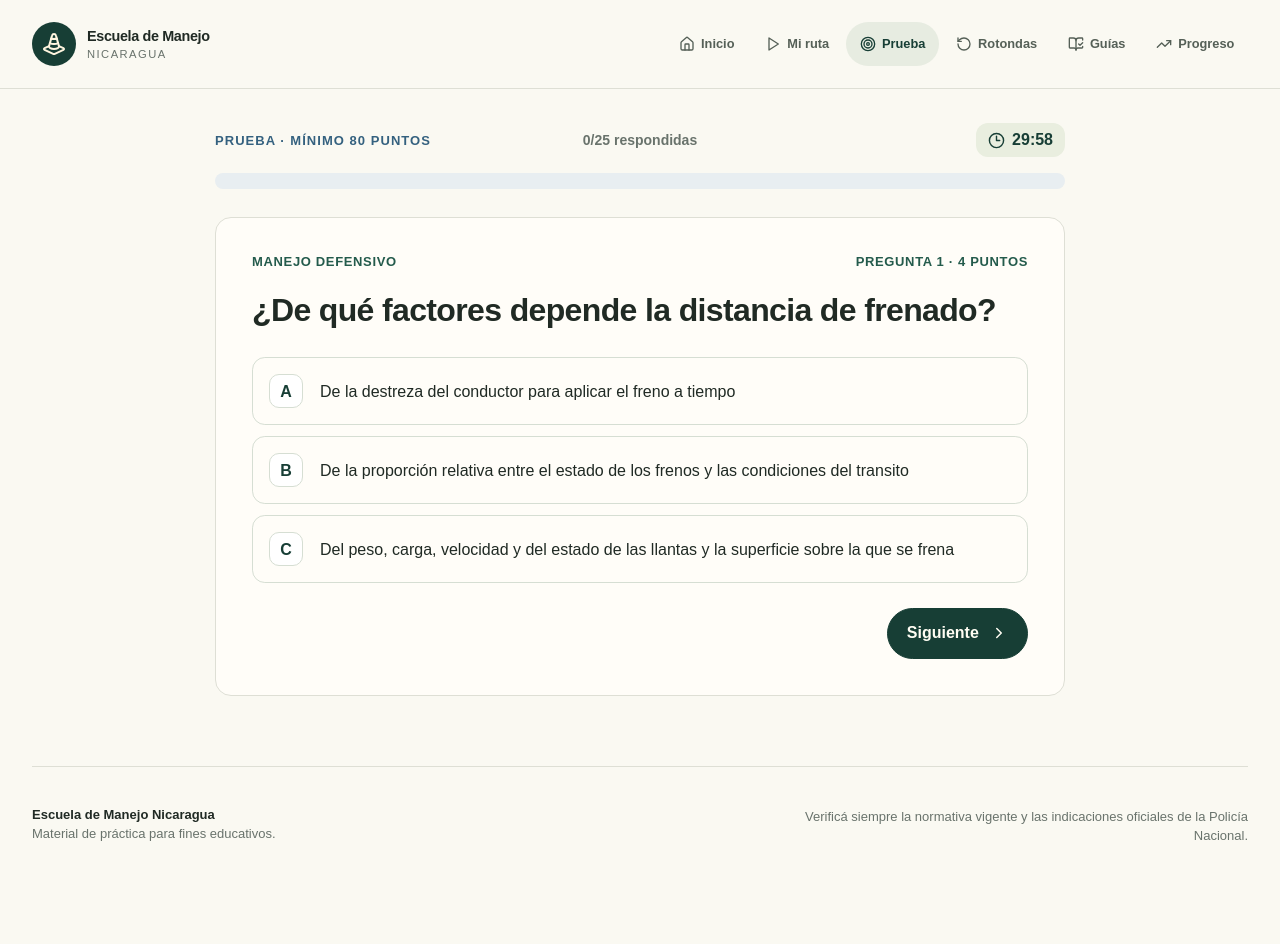
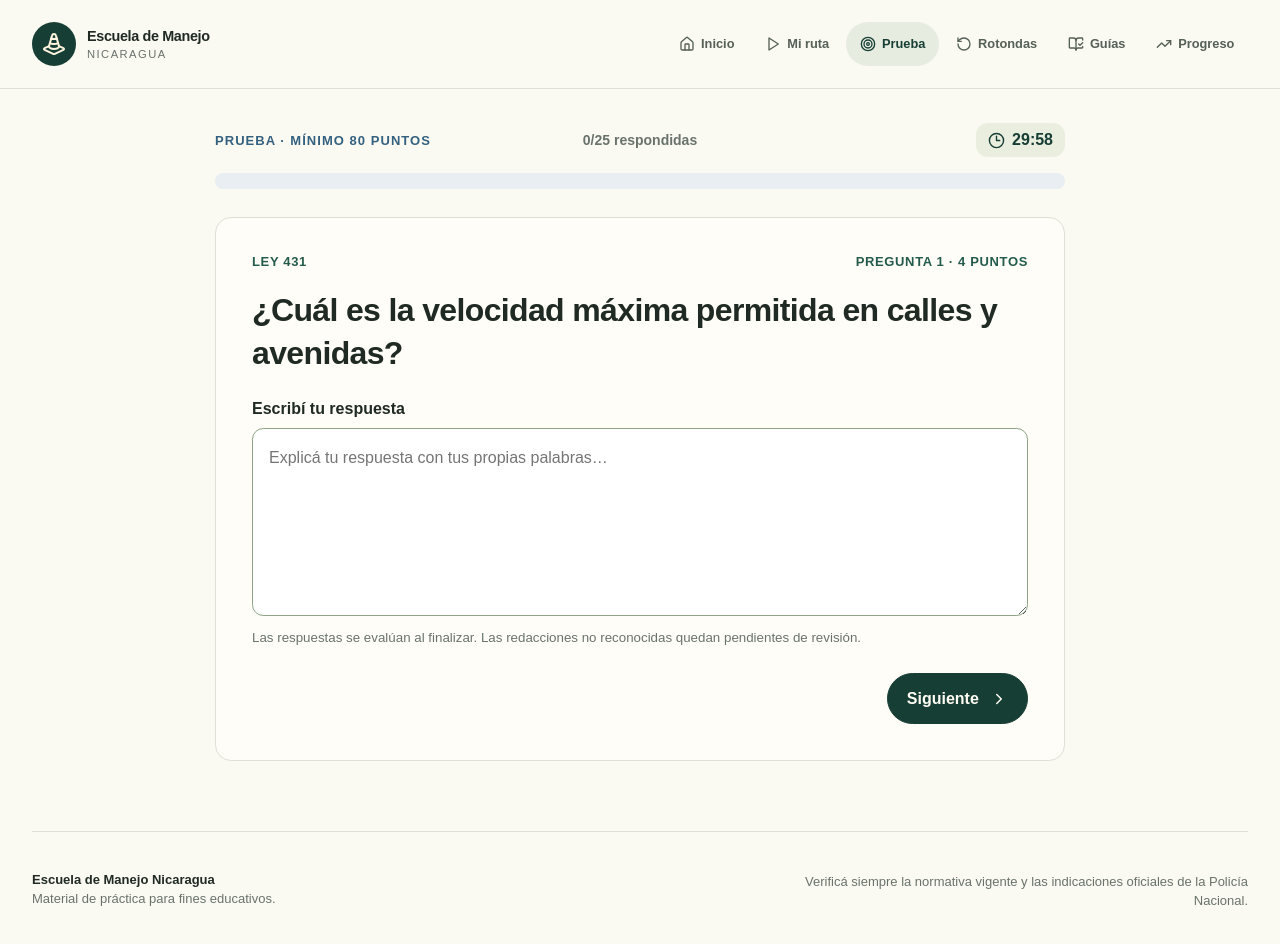
Before and after one commit to luismgnictech-cloud/Escuela-de-Manejo-Nicaragua, a React (Vite) app: page / in a window 1280 px wide. Both pictures are taken after a click on the button "Comenzar prueba". Shown: the top 944 px of the page. Before the commit the page ends 886 px from the top, so only its background shows below. Built offline with nearby package versions, Linux system fonts and the light colour scheme.

Commit message:
Use written development answers with per-question criteria and provisional grading

```diff
--- a/src/App.jsx
+++ b/src/App.jsx
@@ -26,7 +26,8 @@ import {
 import questions from './data/questions.json';
 import LearningPath from './LearningPath';
 import HomePage from './HomePage';
-import { createExam, normalizeAnswer } from './examDeck';
+import { createExam } from './examDeck';
+import { criteria, evaluateDevelopment } from './developmentCriteria';
 import VisualGuides from './VisualGuides';
 import Roundabouts from './Roundabouts';
 import RoundaboutExample from './RoundaboutExample';
@@ -418,14 +419,13 @@ function ExamSession({ session, minutes, onExit, recordExam }) {
   }, [remaining]);
 
   const submit = () => {
-    const correct = session.filter((question) => answers[question.id] === question.correctIndex).length;
-    const details = session.map((question) => ({
-      question,
-      selected: answers[question.id] ?? null,
-      written: writtenAnswers[question.id] ?? null,
-      correct: answers[question.id] === question.correctIndex,
+    const details = session.map(question => ({
+      question, selected:null, written:writtenAnswers[question.id] || '',
+      ...evaluateDevelopment(question,writtenAnswers[question.id] || ''),
     }));
-    const summary = { correct, total: session.length, details, ...scoreExam(correct) };
+    const correct=details.filter(detail=>detail.status==='correct').length;
+    const pending=details.filter(detail=>detail.status==='pending').length;
+    const summary = { correct, pending, total:session.length, details, ...scoreExam(correct) };
     setResult(summary);
     recordExam(summary);
     window.scrollTo({ top: 0, behavior: 'smooth' });
@@ -438,25 +438,24 @@ function ExamSession({ session, minutes, onExit, recordExam }) {
         <div className="result-card compact">
           <span className="result-icon"><Medal /></span>
           <span className="eyebrow">Prueba finalizada</span>
-          <h1>{score} / 100 puntos</h1>
-          <h2>{passed ? 'Aprobado' : 'No aprobado'}</h2>
+          <h1>{score} / 100 puntos{result.pending ? " · provisional" : ""}</h1>
+          <h2>{result.pending ? 'Pendiente de revisión' : passed ? 'Aprobado' : 'No aprobado'}</h2>
+          {result.pending > 0 && <p>{result.pending} respuestas por revisar. Puntaje provisional: {score}; máximo posible: {score + result.pending * POINTS_PER_ANSWER}. No se ha asignado una nota definitiva.</p>}
           <p>Mínimo para aprobar: {PASS_SCORE} puntos.</p>
           <p>{result.correct} respuestas correctas de {result.total}.</p>
           <button className="button primary" onClick={onExit}>Hacer otra prueba</button>
         </div>
         <div className="review-list">
           <h2>Revisión</h2>
-          {result.details.map(({ question, selected, written, correct }, detailIndex) => (
-            <article className={correct ? 'review-item correct-review' : 'review-item wrong-review'} key={question.id}>
+          {result.details.map(({ question, written, correct, status, reason }, detailIndex) => (
+            <article className={status === 'pending' ? 'review-item pending-review' : correct ? 'review-item correct-review' : 'review-item wrong-review'} key={question.id}>
               <div className="review-heading">
-                <span>{correct ? <CheckCircle2 /> : <XCircle />}</span>
+                <span>{status === 'pending' ? <Clock3 /> : correct ? <CheckCircle2 /> : <XCircle />}</span>
                 <div><small>Pregunta {detailIndex + 1}</small><strong>{question.question}</strong></div>
               </div>
-              {!correct && (
-                <p>Tu respuesta: {selected === null ? 'Sin responder' : written ?? question.options[selected]?.text ?? 'Respuesta incorrecta'}</p>
-              )}
+              <p>Tu respuesta: {written || 'Sin responder'}</p>
               <RoundaboutExample question={question} reveal />
-              <p>Respuesta oficial: <strong>{question.options[question.correctIndex].text}</strong></p>
+              <p>Respuesta de referencia: <strong>{criteria[question.id]?.reference}</strong></p><p>{reason}</p><ul>{criteria[question.id]?.requiredIdeas.map(idea=><li key={idea}>{idea}</li>)}</ul>
               <small>Fuente: {question.source.label}</small>
             </article>
           ))}
@@ -483,23 +482,15 @@ function ExamSession({ session, minutes, onExit, recordExam }) {
         <div className="question-meta"><span>{moduleMeta(question.module)?.name}</span><span>Pregunta {index + 1} · {POINTS_PER_ANSWER} puntos</span></div>
         <h1>{question.question}</h1>
         <QuestionVisual question={question} />
-        {question.examFormat === 'complete' ? <div className="exam-complete">
-          <p>Completá la respuesta con la palabra que falta:</p>
-          <blockquote>{question.sentence}</blockquote>
-          <label htmlFor="exam-word">Palabra que falta</label>
-          <input id="exam-word" key={question.id} autoComplete="off" value={writtenAnswers[question.id] || ''} onChange={event => {
-            const text = event.target.value;
-            setWrittenAnswers(current => ({...current,[question.id]:text}));
-            setAnswers(current => { const next = {...current}; if (!text.trim()) delete next[question.id]; else next[question.id] = normalizeAnswer(text) === normalizeAnswer(question.missingWord) ? question.correctIndex : -1; return next; });
-          }} />
-        </div> : question.examFormat === 'boolean' ? <div className="exam-boolean">
-          <p>¿La siguiente afirmación responde correctamente a la pregunta?</p>
-          <blockquote>{question.options[question.proposedIndex].text}</blockquote>
-          <div className="answer-list">{[true,false].map(value => {
-            const mapped = value === (question.proposedIndex === question.correctIndex) ? question.correctIndex : -1;
-            return <button key={String(value)} className={'answer-option'+(answers[question.id]===mapped?' selected':'')} onClick={()=>{setAnswers(current=>({...current,[question.id]:mapped}));setWrittenAnswers(current=>({...current,[question.id]:value?'Verdadero':'Falso'}));}}>{value?'Verdadero':'Falso'}</button>;
-          })}</div>
-        </div> : <div className="answer-list">{question.optionOrder.map((originalIndex,position)=><button key={originalIndex} className={'answer-option'+(answers[question.id]===originalIndex?' selected':'')} onClick={()=>setAnswers(current=>({...current,[question.id]:originalIndex}))}><span className="answer-letter">{String.fromCharCode(65+position)}</span><span>{question.options[originalIndex].text}</span></button>)}</div>}
+        <div className="exam-complete">
+          <label htmlFor="exam-development">Escribí tu respuesta</label>
+          <textarea id="exam-development" key={question.id} rows={6} autoComplete="off" placeholder="Explicá tu respuesta con tus propias palabras…" value={writtenAnswers[question.id] || ''} onChange={event => {
+            const text=event.target.value;
+            setWrittenAnswers(current=>({...current,[question.id]:text}));
+            setAnswers(current=>{const next={...current};if(text.trim())next[question.id]=true;else delete next[question.id];return next;});
+          }}/>
+          <small>Las respuestas se evalúan al finalizar. Las redacciones no reconocidas quedan pendientes de revisión.</small>
+        </div>
         <div className="question-actions">
           <button className="button primary" onClick={() => { if(index < session.length-1) { setIndex(value=>value+1); window.scrollTo({top:0}); } else submit(); }}>Siguiente <ChevronRight size={18}/></button>
         </div>
@@ -616,7 +607,7 @@ export default function App() {
   const examStarting = useRef(false);
   const [examRemaining, setExamRemaining] = useState(null);
   const startExam = () => {
-    const next = createExam(questions);
+    const next = createExam(questions.filter(q => criteria[q.id]?.ready));
     setExamRemaining(next.remaining);
     setExamSession(next.questions);
     setView(next.questions ? 'exam-session' : 'exam-empty');
@@ -658,11 +649,12 @@ export default function App() {
         ...current,
         examsCompleted: current.examsCompleted + 1,
         examHistory: [
-          { date: new Date().toISOString(), correct, total, score, passed },
+          { date: new Date().toISOString(), correct, total, score, passed:details.some(d=>d.status==='pending') ? null : passed, pending:details.filter(d=>d.status==='pending').length },
           ...current.examHistory,
         ].slice(0, 20),
       };
-      details.forEach(({ question, correct: isCorrect }) => {
+      details.forEach(({ question, correct: isCorrect, status }) => {
+        if (status === 'pending') return;
         const moduleData = next.byModule[question.module] || { answered: 0, correct: 0 };
         next.totalAnswered += 1;
         next.totalCorrect += isCorrect ? 1 : 0;
--- /dev/null
+++ b/src/developmentCriteria.js
@@ -0,0 +1,38 @@
+import questions from './data/questions.json';
+import { normalizeAnswer } from './examDeck.js';
+// Equivalence is intentionally conservative: unrecognized paraphrases need review.
+const synonyms = [
+ [/\bdisminuir|bajar|reducir\b/g,'reducir'], [/\bvelocidades\b/g,'velocidad'],
+ [/\borillarse|orillarme\b/g,'orillar'], [/\bdetenerse|detenerme|detenga|detener\b/g,'detener'],
+ [/\btelefonos?|celulares?|celular\b/g,'telefono'], [/\bretrovisores?\b/g,'retrovisor'],
+ [/\bneumaticos?|llantas?\b/g,'llanta'], [/\bdos\b/g,'2'], [/\btres\b/g,'3'],
+ [/\btreinta\b/g,'30'], [/\bochenta\b/g,'80'], [/\bsegundas|segundos\b/g,'segundo'],
+ [/\bkilometros por hora|km\s*\/\s*h|kmh\b/g,'km/h'],
+];
+export function canonical(value) {
+ let text=normalizeAnswer(value); for(const [pattern,replacement] of synonyms)text=text.replace(pattern,replacement); return text;
+}
+const isMeta = text => /^(todas|ninguna|ambas)\b.*anteriores/i.test(text.trim());
+export const criteria = Object.fromEntries(questions.map(q=>{
+ const original=q.options[q.correctIndex].text;
+ const expanded=/^todas\b.*anteriores/i.test(original.trim()) ? q.options.filter(o=>!isMeta(o.text)).map(o=>o.text) : [original];
+ const ready=!/^ninguna\b.*anteriores/i.test(original.trim());
+ return [q.id,{ready, reference:expanded.join('; '), requiredIdeas:expanded, accepted:[expanded.join('; ')], rejected:q.options.filter((o,i)=>i!==q.correctIndex&&!isMeta(o.text)&&!expanded.includes(o.text)).map(o=>o.text), source:q.source.label}];
+}));
+const overrides={
+ 'motos-004':{requiredIdeas:['Aplicar la regla de dos segundos'],accepted:['Aplicar la regla de dos segundos','Mantener al menos dos segundos de distancia','Dos segundos','2 segundos'],concepts:[['regla de 2 segundo','2 segundo']],contradictions:['1 segundo','un segundo','medio segundo']},
+ 'motos-005':{requiredIdeas:['Zonas que no se ven en los espejos retrovisores'],accepted:['Zonas que no se ven en los espejos retrovisores','Son los espacios que no cubren los retrovisores','Areas no visibles en los espejos'],concepts:[['no se ven','no son visibles','no cubren','no se pueden ver','no visibles'],['espejo','retrovisor']],contradictions:['si se ven en los espejos','son visibles en los espejos']},
+ 'motos-007':{requiredIdeas:['Detenerse y orillarse antes de contestar el teléfono'],accepted:['Detenerme y orillarme antes de contestar el celular','Orillarme y detener la moto para contestar'],concepts:[['detener','parar'],['orillar','a la orilla'],['contestar','responder']],contradictions:['sin detener','seguir conduciendo','mientras conduzco','mientras conduce']},
+ 'motos-008':{requiredIdeas:['No soltar el manubrio porque se puede perder el control'],accepted:['No, puedo perder el control','No debo soltarlo porque puedo perder el control','No, hay riesgo de perder el control'],concepts:[['no'],['perder el control','perdida de control']],contradictions:['si debo','si puedo','no se pierde el control']},
+ 'motos-016':{requiredIdeas:['Un pasajero','El pasajero debe ser mayor de ocho años'],accepted:['Un pasajero mayor de ocho años','Solo uno, mayor de 8 años','Uno y debe ser mayor de ocho años'],concepts:[['un pasajero','solo uno','solamente uno'],['mayor de ocho','mayor de 8']],contradictions:['dos pasajeros','2 pasajeros','menor de ocho','menor de 8']},
+};
+for(const [id,rule] of Object.entries(overrides))criteria[id]={...criteria[id],...rule,accepted:[criteria[id].reference,...rule.accepted]};
+export function evaluateDevelopment(question,text) {
+ const rule=criteria[question.id];const answer=canonical(text);
+ if(!answer)return {status:'incorrect',reason:'Sin respuesta',correct:false};
+ if(!rule?.ready)return {status:'pending',reason:'El material requiere un criterio específico de desarrollo.',correct:false};
+ if(rule.contradictions?.some(term=>answer.includes(canonical(term))))return {status:'incorrect',reason:'La respuesta contiene una contradicción del criterio.',correct:false};
+ if(rule.accepted.some(value=>canonical(value)===answer))return {status:'correct',reason:'Cumple los criterios aceptados.',correct:true};
+ if(rule.rejected.some(value=>canonical(value)===answer))return {status:'incorrect',reason:'Coincide con una respuesta incorrecta del material.',correct:false};
+ return {status:'pending',reason:'La redacción necesita revisión; no se considera incorrecta automáticamente.',correct:false};
+}
--- a/src/examDeck.js
+++ b/src/examDeck.js
@@ -11,19 +11,7 @@ export function createExam(pool, storage = localStorage, random = Math.random) {
   const available = pool.filter(q => !used.has(q.id));
   if (available.length < EXAM_QUESTIONS) return { questions:null, remaining:available.length };
   const picked = randomized(available,random).slice(0,EXAM_QUESTIONS);
-  const formatted = picked.map((q,i) => {
-    const option = q.options[q.correctIndex].text;
-    const tokens = [...option.matchAll(/[\p{L}\p{N}]+/gu)].filter(m => m[0].length >= 4);
-    if (i % 5 === 2 && tokens.length && !/anteriores|todas|ninguna|ambas/i.test(option)) {
-      const token = tokens[Math.floor(random()*tokens.length)];
-      return {...q, examFormat:'complete', missingWord:token[0], sentence:option.slice(0,token.index)+'________'+option.slice(token.index+token[0].length)};
-    }
-    if (i % 5 === 4 && q.options.length > 1 && q.options.every(o => !/anteriores|todas|ninguna|ambas/i.test(o.text))) {
-      const proposedIndex = random() < .5 ? q.correctIndex : q.options.findIndex((_,idx)=>idx!==q.correctIndex);
-      return {...q, examFormat:'boolean', proposedIndex};
-    }
-    return {...q,examFormat:'choice', optionOrder:randomized(q.options.map((_,idx)=>idx),random)};
-  });
+  const formatted = picked.map(q=>({...q,examFormat:'development'}));
   storage.setItem(KEY,JSON.stringify([...used,...picked.map(q=>q.id)]));
   return {questions:formatted,remaining:available.length-EXAM_QUESTIONS};
 }
```
Also changed, not shown: src/redesign.css.
